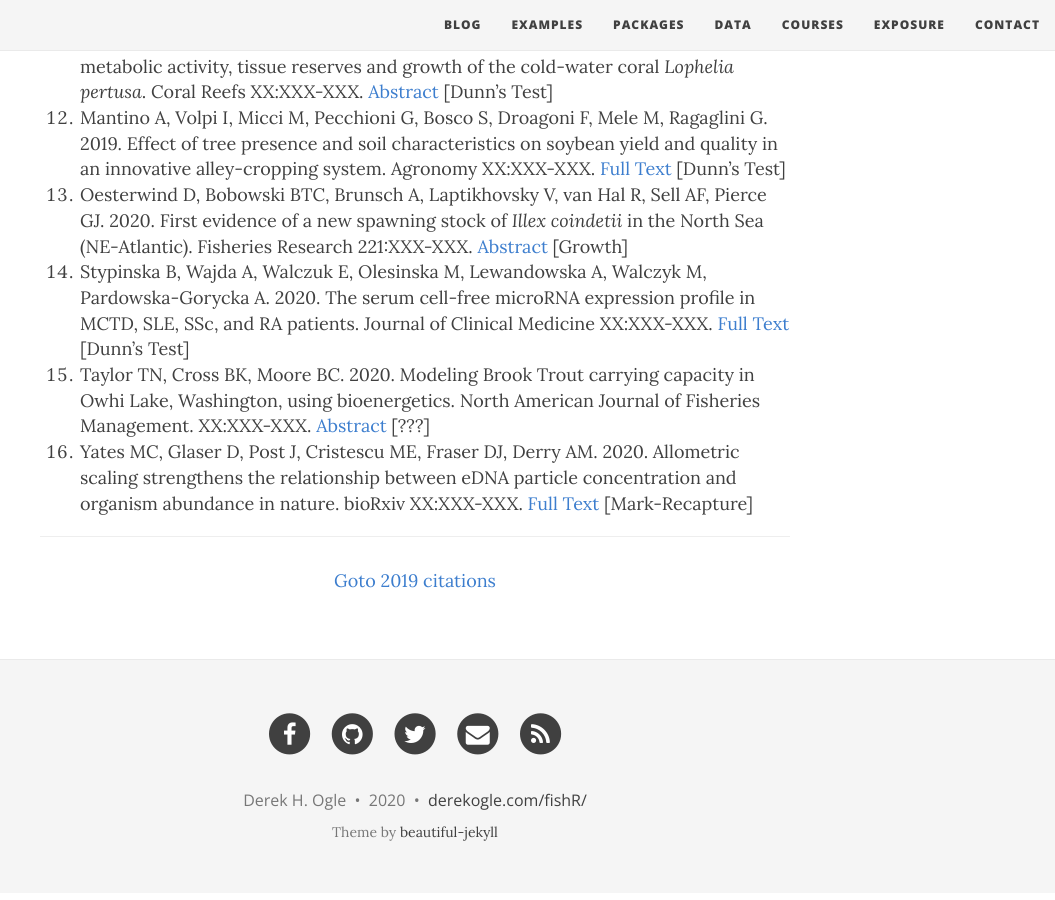
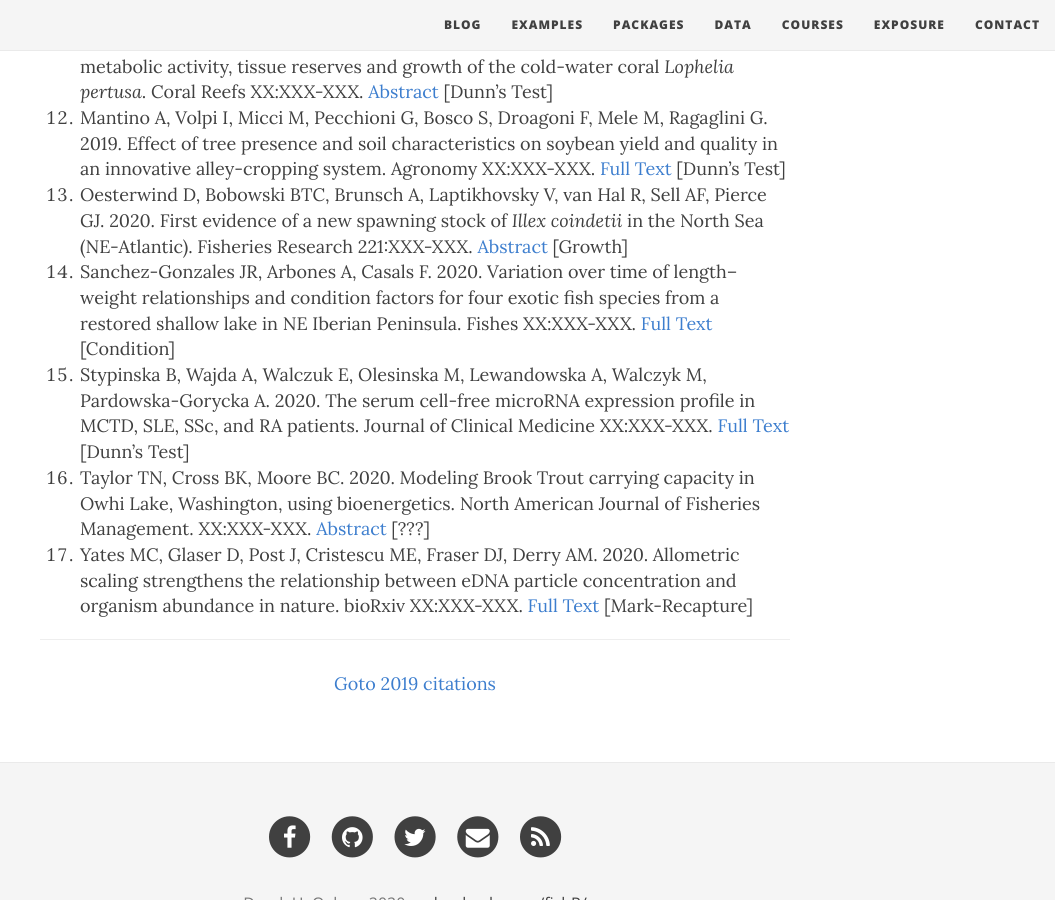
Before and after one commit to droglenc/fishR, a Jekyll site: the page built from exposure/exposure-citations20.md, in a window 1280 px wide and 900 px high, scrolled down 1244 px. Shown: the whole window, without its empty margins (225-1280 px from the left). Built offline with Jekyll 4.4.1, drawn with Linux system fonts in a browser that asks for light colours; nearby versions of some CDN libraries.

Commit message:
Updated Citations

```diff
--- a/exposure/exposure-citations20.md
+++ b/exposure/exposure-citations20.md
@@ -20,6 +20,7 @@ The [**IFAR** book](http://derekogle.com/IFAR/), **fishR** website, or the **FSA
 1. Maier SR, Bannister RJ, van Oevelen D, Kutti T. 2020. Seasonal controls on the diet, metabolic activity, tissue reserves and growth of the cold-water coral *Lophelia pertusa*. Coral Reefs XX:XXX-XXX. [Abstract](https://link.springer.com/article/10.1007/s00338-019-01886-6) [Dunn's Test]
 1. Mantino A, Volpi I, Micci M, Pecchioni G, Bosco S, Droagoni F, Mele M, Ragaglini G. 2019. Effect of tree presence and soil characteristics on soybean yield and quality in an innovative alley-cropping system. Agronomy XX:XXX-XXX. [Full Text](https://www.mdpi.com/2073-4395/10/1/52/pdf) [Dunn's Test]
 1. Oesterwind D, Bobowski BTC, Brunsch A, Laptikhovsky V, van Hal R, Sell AF, Pierce GJ. 2020. First evidence of a new spawning stock of *Illex coindetii* in the North Sea (NE-Atlantic). Fisheries Research 221:XXX-XXX. [Abstract](https://www.sciencedirect.com/science/article/pii/S0165783619302395) [Growth]
+1. Sanchez-Gonzales JR, Arbones A, Casals F. 2020. Variation over time of length–weight relationships and condition factors for four exotic fish species from a restored shallow lake in NE Iberian Peninsula. Fishes XX:XXX-XXX. [Full Text](https://www.researchgate.net/publication/339022518_Variation_over_Time_of_Length-Weight_Relationships_and_Condition_Factors_for_Four_Exotic_Fish_Species_from_a_Restored_Shallow_Lake_in_NE_Iberian_Peninsula/references) [Condition]
 1. Stypinska B, Wajda A, Walczuk E, Olesinska M, Lewandowska A, Walczyk M, Pardowska-Gorycka A. 2020. The serum cell-free microRNA expression profile in
 MCTD, SLE, SSc, and RA patients. Journal of Clinical Medicine XX:XXX-XXX. [Full Text](https://www.mdpi.com/2077-0383/9/1/161/pdf) [Dunn's Test]
 1. Taylor TN, Cross BK, Moore BC. 2020. Modeling Brook Trout carrying capacity in Owhi Lake, Washington, using bioenergetics. North American Journal of Fisheries Management. XX:XXX-XXX. [Abstract](https://afspubs.onlinelibrary.wiley.com/doi/abs/10.1002/nafm.10378) [???]
```
Also changed, not shown: other parts of exposure/exposure-citations20.md (+1 -1 lines), exposure/exposure-citations19.md (+2 -1 lines).
